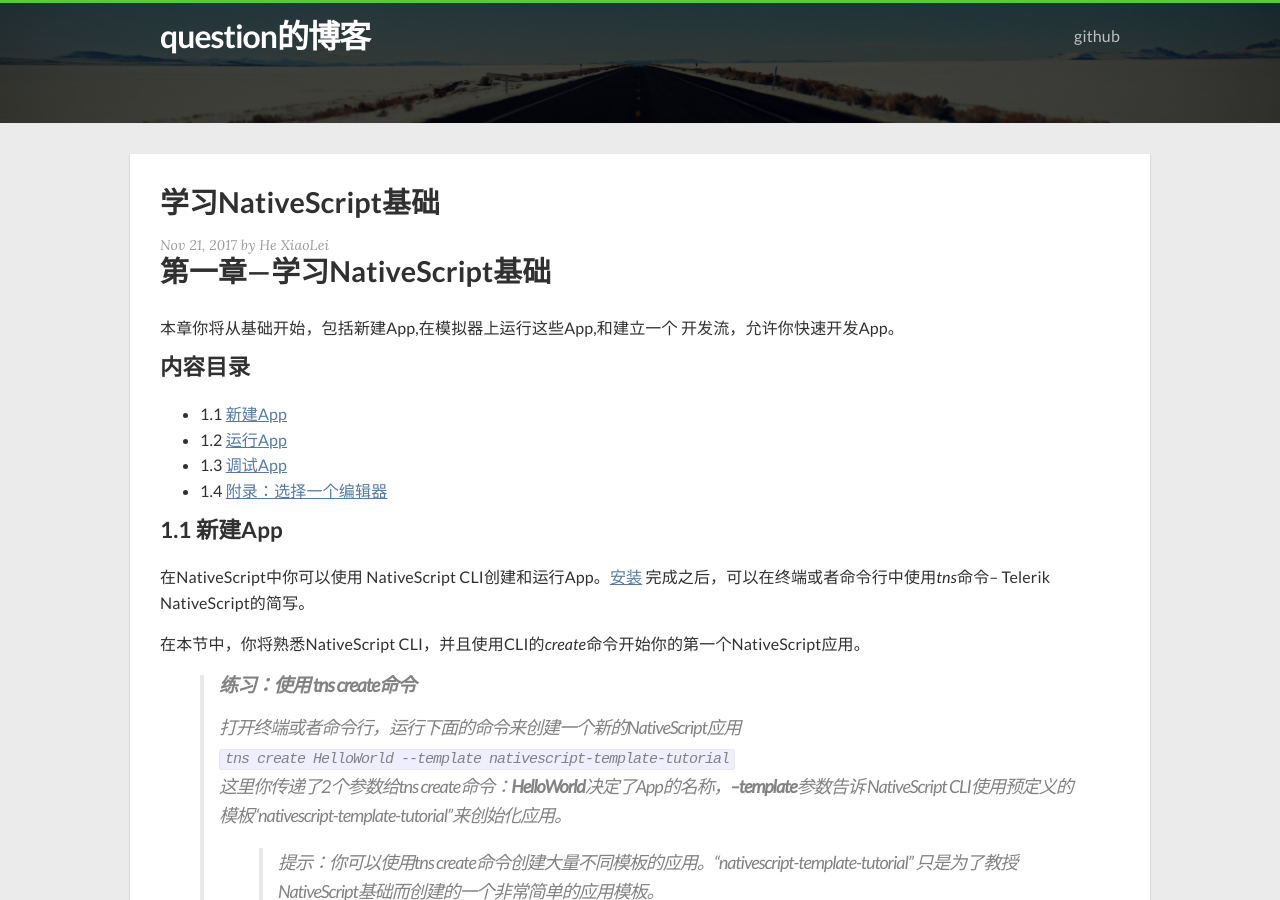
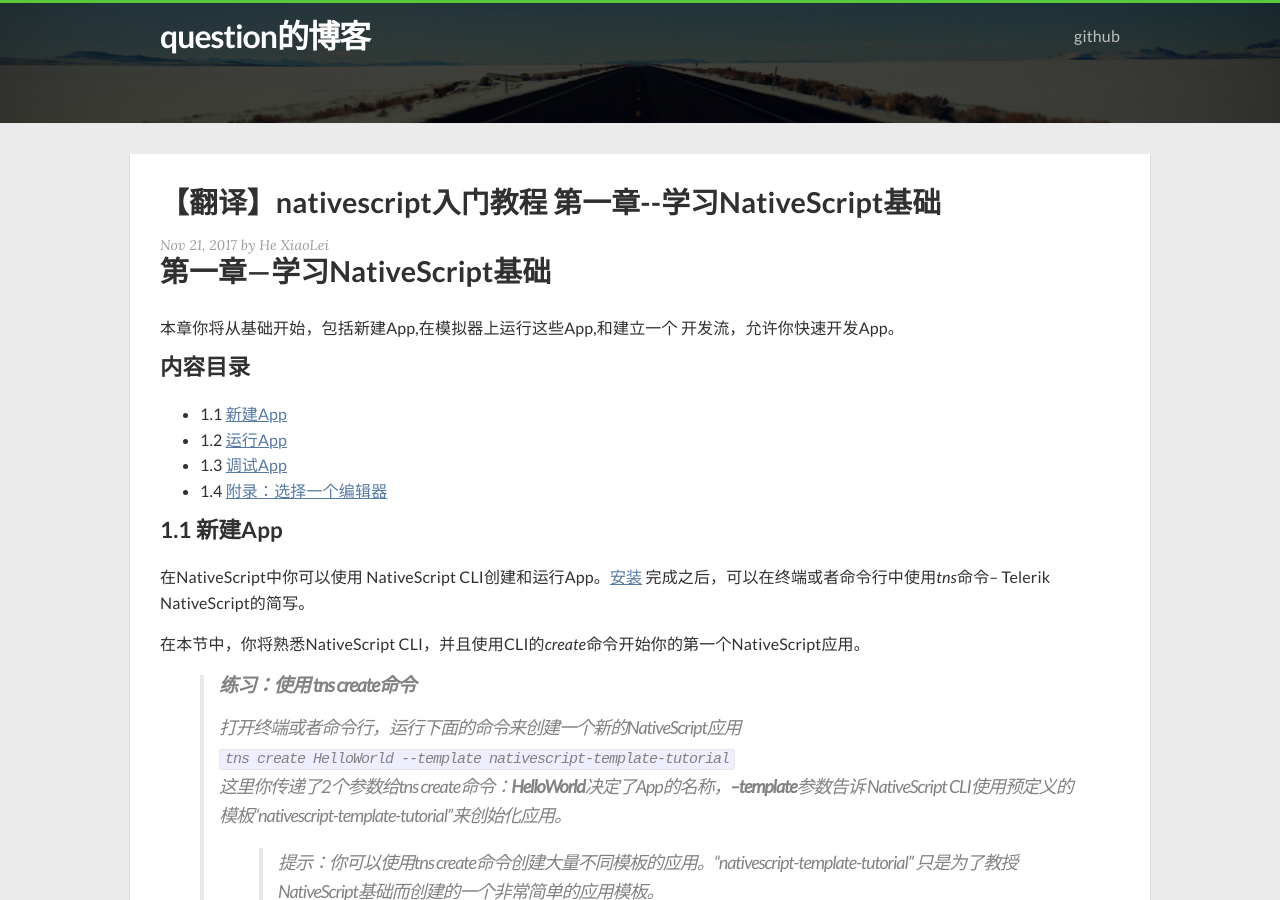
Before and after one commit to Hquestion/hquestion.github.io, a Jekyll site: the page built from _posts/2017-11-21-【翻译】nativescript入门教程-第一章--学习nativescript基础.md, in a window 1280 px wide and 900 px high. Built offline with Jekyll 4.4.1, drawn with Linux system fonts in a browser that asks for light colours; nearby versions of some CDN libraries.

Commit message:
nativescript文档翻译

```diff
--- a/_posts/2017-11-21-【翻译】nativescript入门教程-第一章--学习nativescript基础.md
+++ b/_posts/2017-11-21-【翻译】nativescript入门教程-第一章--学习nativescript基础.md
@@ -1,6 +1,6 @@
 ---
 layout: post
-title: 学习NativeScript基础
+title: 【翻译】nativescript入门教程 第一章--学习NativeScript基础
 comments: false
 ---
 ## 第一章---学习NativeScript基础
```
